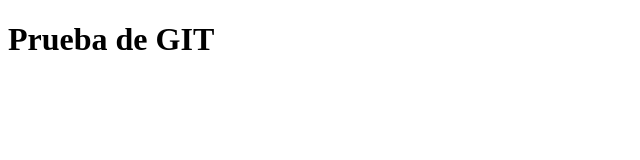
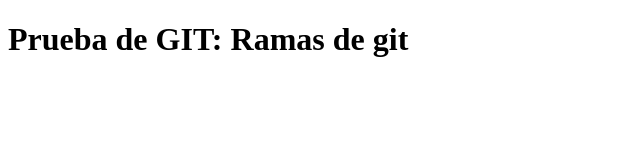
Before and after one commit to SebastianRodriguez97/PruebaGit, a plain HTML site: page index.html in a window 1280 px wide. Shown: the whole page, without its empty margins (0-640 px from the left). Drawn offline with Linux system fonts and the light colour scheme.

Commit message:
modificacion del titulo

```diff
--- a/index.html
+++ b/index.html
@@ -5,6 +5,6 @@
         <title>Prueba GIT</title>
     </head>
     <body>
-        <h1>Prueba de GIT</h1>
+        <h1>Prueba de GIT: Ramas de git</h1>
     </body>
 </html>
```
